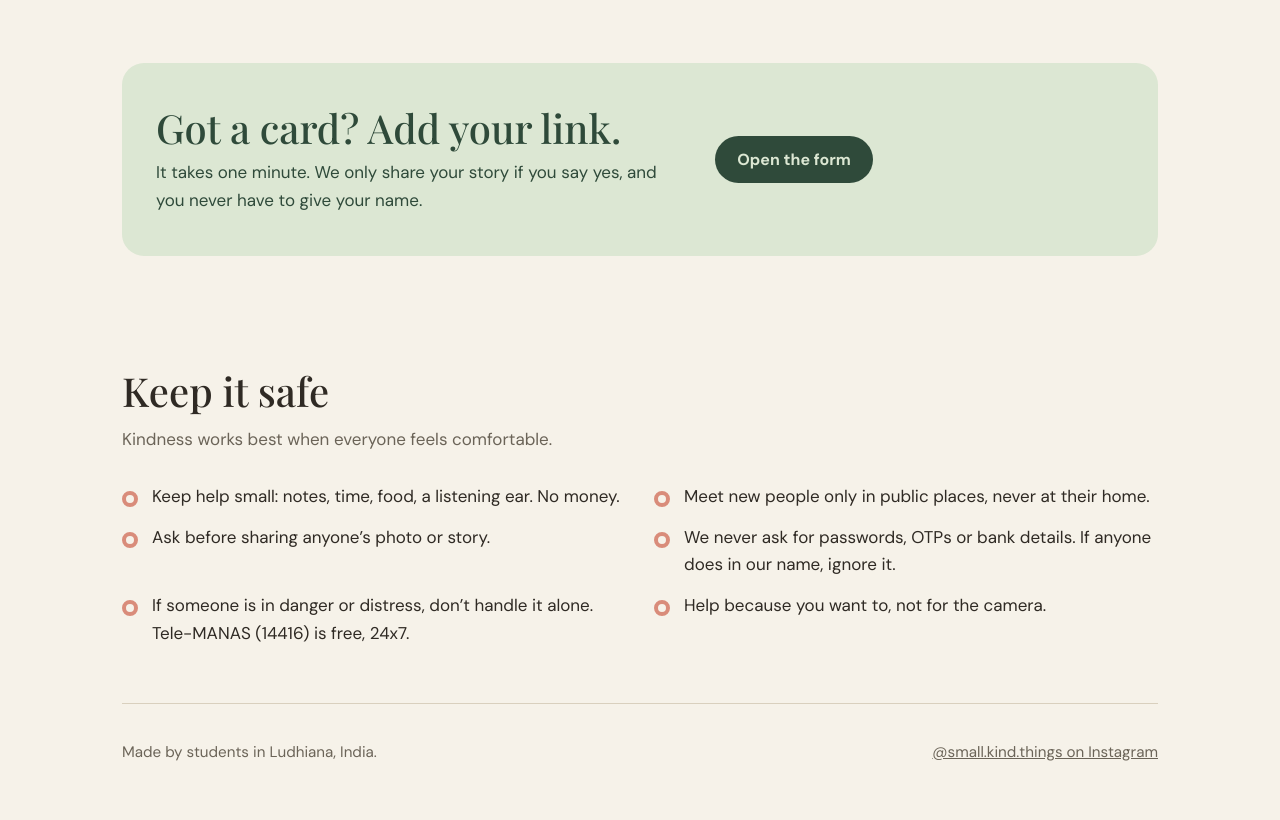
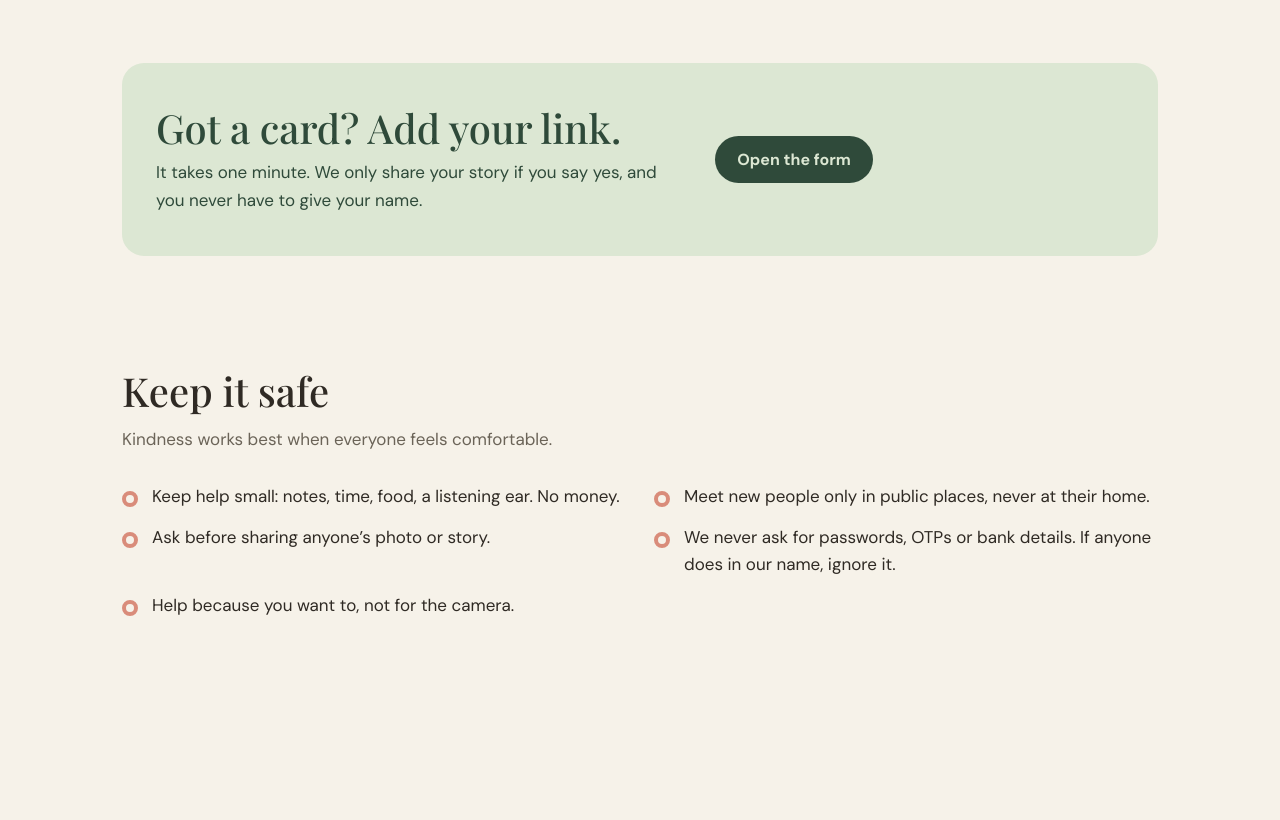
Before and after one commit to sainikashvi/small-kind-things, a plain HTML site: page index.html in a window 1280 px wide. Shown: the part 1794-2614 px from the top of the page. After the commit the page ends 2470 px from the top, so only its background shows below. Drawn offline with nearby package versions, Linux system fonts and the light colour scheme; a web font is replaced by a local one.

Commit message:
Update homepage to match the second version of the design

```diff
--- a/index.html
+++ b/index.html
@@ -155,16 +155,11 @@ footer{padding:36px 0 56px;color:var(--mute);font-size:.95rem;display:flex;justi
     <li>Meet new people only in public places, never at their home.</li>
     <li>Ask before sharing anyone’s photo or story.</li>
     <li>We never ask for passwords, OTPs or bank details. If anyone does in our name, ignore it.</li>
-    <li>If someone is in danger or distress, don’t handle it alone. Tele-MANAS (14416) is free, 24x7.</li>
     <li>Help because you want to, not for the camera.</li>
   </ul>
 </section>
 </main>
 
-<footer>
-  <span>Made by students in Ludhiana, India.</span>
-  <a href="https://www.instagram.com/small.kind.things" target="_blank" rel="noopener noreferrer">@small.kind.things on Instagram</a>
-</footer>
 </div>
 
 <script>
@@ -208,6 +203,7 @@ footer{padding:36px 0 56px;color:var(--mute);font-size:.95rem;display:flex;justi
   document.getElementById("another").addEventListener("click",function(){
     var n;do{n=Math.floor(Math.random()*ideas.length)}while(n===cur);cur=n;show();
   });
+  // logo: two rings and a heart outline
   var svg=document.getElementById("logo"),NS="http://www.w3.org/2000/svg";
   function el(n,a){var e=document.createElementNS(NS,n);for(var k in a)e.setAttribute(k,a[k]);svg.appendChild(e);return e}
   el("circle",{cx:0,cy:0,r:48,fill:"none",stroke:"#7A9A6B","stroke-width":14});
```
